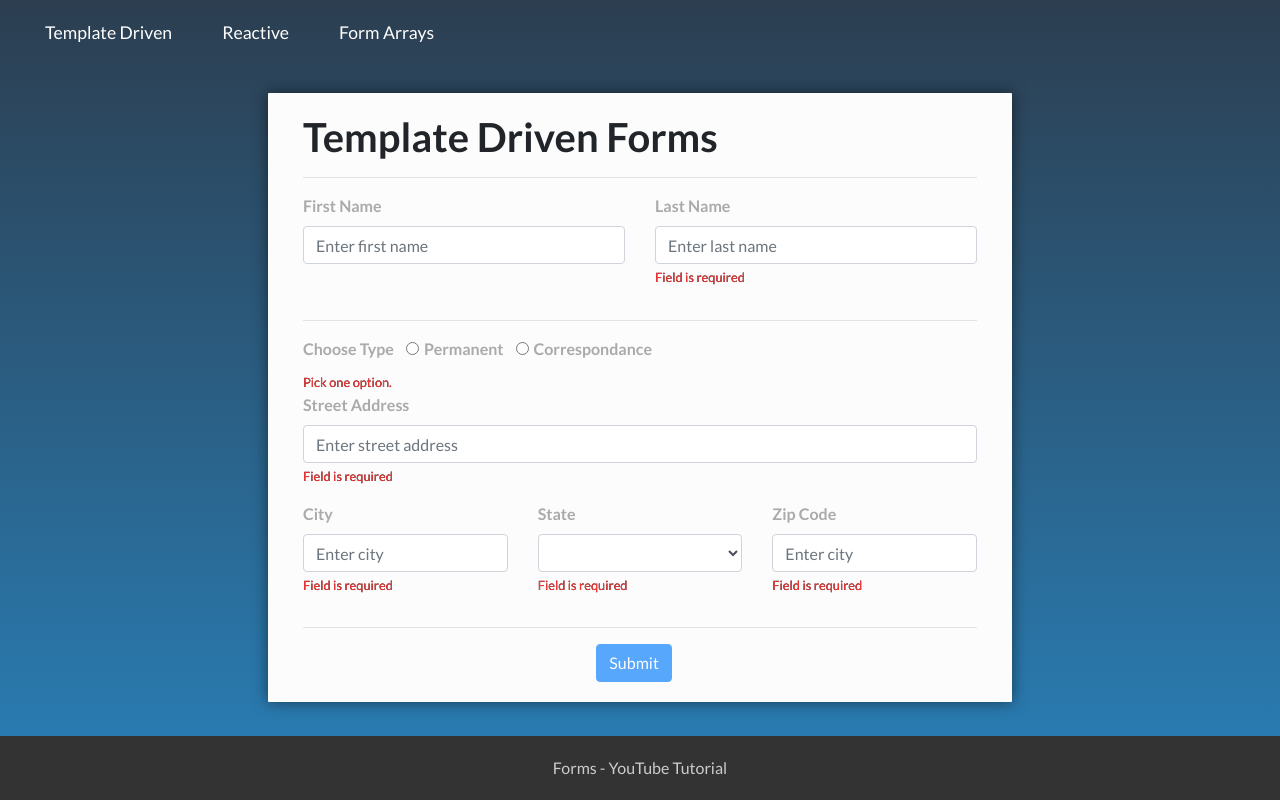
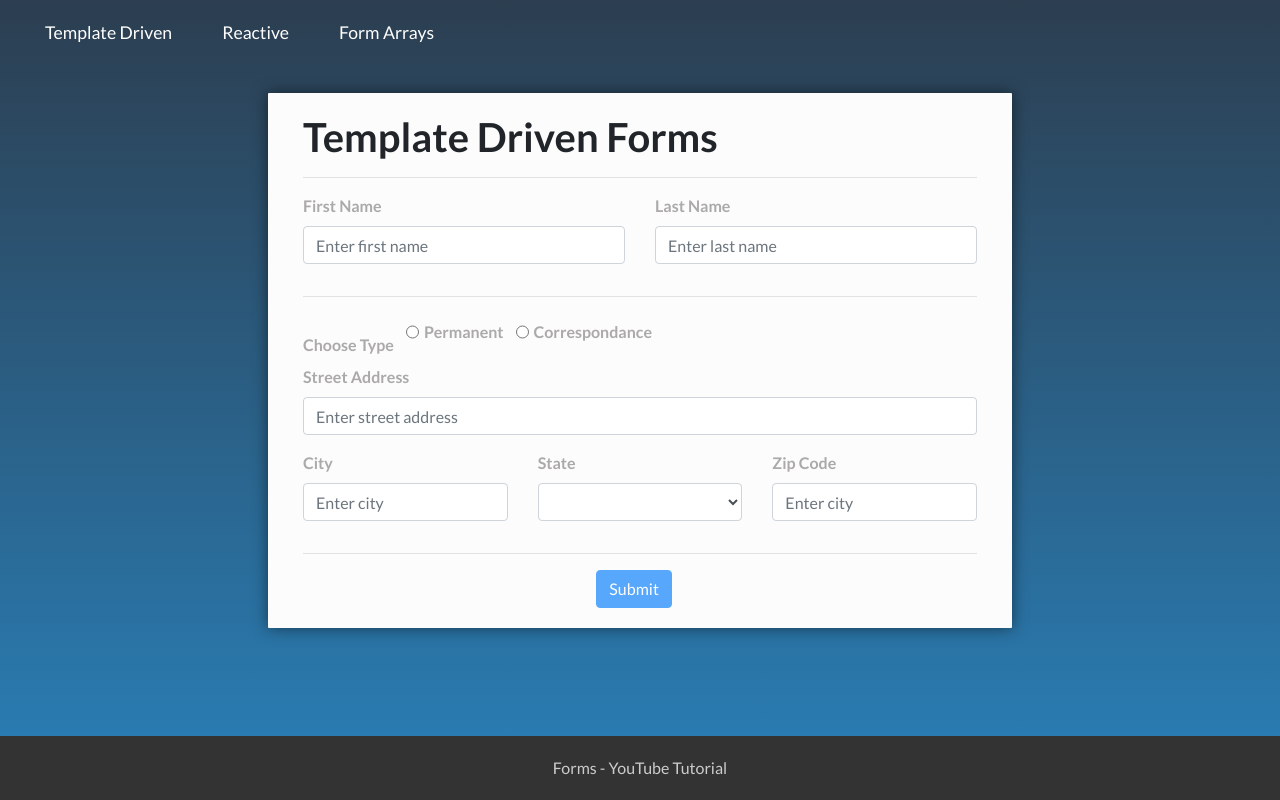
Before and after one commit to Jatin-Madaan/Angular-Forms, an Angular app: page /template in a window 1280 px wide. Built offline with nearby package versions, Linux system fonts and the light colour scheme; what ngx-highlightjs would draw is missing.

Commit message:
Template Driven Validations Completed

```diff
--- a/src/app/forms/template-sample/template-sample.component.html
+++ b/src/app/forms/template-sample/template-sample.component.html
@@ -33,9 +33,16 @@
           <div class="col">
             <div class="form-group">
               <label for="lnText">Last Name</label>
-              <input type="text" ngModel name="lastName" class="form-control"
-               id="lnText" placeholder="Enter last name" minlength="2" required>
-              <small id="fnHelp" class="form-text custom-invalid-feedback">Field is required</small>
+              <input type="text" ngModel name="lastName"
+                #lastName="ngModel"
+               [ngClass]="{'form-control': true,
+               'is-invalid': !lastName?.valid && lastName?.touched,
+                'is-valid' : lastName?.valid && lastName?.touched }"
+               id="fnText" placeholder="Enter last name" minlength="2" required>
+              <small id="fnHelp" *ngIf="lastName?.errors?.required && lastName?.touched"
+              class="form-text custom-invalid-feedback">Field is required</small>
+              <small id="fnHelp" *ngIf="lastName?.errors?.minlength && lastName?.touched"
+              class="form-text custom-invalid-feedback">Field is required atleast 2 characters</small>
             </div>
           </div>
         </div>
@@ -54,20 +61,33 @@
           <div class="col-12">
             <label for="" class="form-check-inline">Choose Type</label>
             <div class="form-check form-check-inline">
-              <input class="form-check-input" type="radio" ngModel name="addressType" id="inlineRadio1" value="permanent">
+              <input class="form-check-input" type="radio" ngModel name="addressType" #addressType="ngModel"
+              [ngClass]="{'form-control': true,
+              'is-invalid': !addressType?.valid && addressType?.touched,
+              'is-valid' : addressType?.valid && addressType?.touched }"
+              id="inlineRadio1" value="permanent" required>
               <label class="form-check-label" for="inlineRadio1">Permanent</label>
             </div>
             <div class="form-check form-check-inline">
-              <input class="form-check-input" type="radio" ngModel name="addressType" id="inlineRadio2" value="correspondance">
+              <input class="form-check-input" type="radio" ngModel name="addressType" #addressType="ngModel"
+              [ngClass]="{'form-control': true,
+              'is-invalid': !addressType?.valid && addressType?.touched,
+              'is-valid' : addressType?.valid && addressType?.touched }"
+              id="inlineRadio2" value="correspondance" required>
               <label class="form-check-label" for="inlineRadio2">Correspondance</label>
             </div>
-            <small class="form-check-inline form-text custom-invalid-feedback">Pick one option.</small>
+            <small class="form-check-inline form-text custom-invalid-feedback" *ngIf="addressType?.errors?.required && addressType?.touched">Pick one option.</small>
           </div>
           <div class="col-12">
             <div class="form-group">
               <label for="addText">Street Address</label>
-              <input type="text" class="form-control" ngModel name="streetAddress" id="addText" placeholder="Enter street address">
-              <small class="form-text custom-invalid-feedback">Field is required</small>
+              <input type="text" ngModel name="streetAddress" #streetAddress="ngModel"
+              [ngClass]="{'form-control': true,
+              'is-invalid': !streetAddress?.valid && streetAddress?.touched,
+              'is-valid' : streetAddress?.valid && streetAddress?.touched }"
+               id="addText" placeholder="Enter street address" required minlength="10">
+              <small class="form-text custom-invalid-feedback" *ngIf="streetAddress?.errors?.required && streetAddress?.touched">Field is required</small>
+              <small class="form-text custom-invalid-feedback" *ngIf="streetAddress?.errors?.minlength && streetAddress?.touched">Atleast 10 characters are required</small>
             </div>
           </div>
           <div class="col-12">
@@ -75,25 +95,36 @@
               <div class="col">
                 <div class="form-group">
                   <label for="city">City</label>
-                  <input type="text" class="form-control" ngModel name="city" id="city" placeholder="Enter city">
-                  <small class="form-text custom-invalid-feedback">Field is required</small>
+                  <input type="text" ngModel name="city" #city="ngModel" id="city"
+                  [ngClass]="{'form-control': true,
+                  'is-invalid': !city?.valid && city?.touched,
+                  'is-valid' : city?.valid && city?.touched }"
+              placeholder="Enter city" required>
+                  <small class="form-text custom-invalid-feedback" *ngIf="city?.errors?.required && city?.touched">City is required</small>
                 </div>
               </div>
               <div class="col">
                 <div class="form-group">
                   <label for="state">State</label>
-                  <select id="inputState" name="state" ngModel class="form-control">
+                  <select id="inputState" name="state" ngModel  #state="ngModel"
+                  [ngClass]="{'form-control': true,
+                  'is-invalid': !state?.valid && state?.touched,
+                  'is-valid' : state?.valid && state?.touched }" required>
                     <option selected>Choose...</option>
                     <option *ngFor="let item of states" [value]="item">{{item}}</option>
                   </select>
-                  <small class="form-text custom-invalid-feedback">Field is required</small>
+                  <small class="form-text custom-invalid-feedback" *ngIf="state?.errors?.required && state?.touched">State is required</small>
                 </div>
               </div>
               <div class="col">
                 <div class="form-group">
                   <label for="zipcode">Zip Code</label>
-                  <input type="text" class="form-control" name="zipcode" ngModel id="zipcode" placeholder="Enter city">
-                  <small class="form-text custom-invalid-feedback">Field is required</small>
+                  <input type="text" [ngClass]="{'form-control': true,
+                  'is-invalid': !zipcode?.valid && zipcode?.touched,
+                  'is-valid' : zipcode?.valid && zipcode?.touched }"
+                   name="zipcode" ngModel #zipcode="ngModel" id="zipcode" placeholder="Enter city" required pattern="^[1-9][0-9]{5}">
+                  <small class="form-text custom-invalid-feedback" *ngIf="zipcode?.errors?.required && zipcode?.touched">Zip is required</small>
+                  <small class="form-text custom-invalid-feedback" *ngIf="zipcode?.errors?.pattern && zipcode?.touched">Enter orrect zip code</small>
                 </div>
               </div>
             </div>
```
